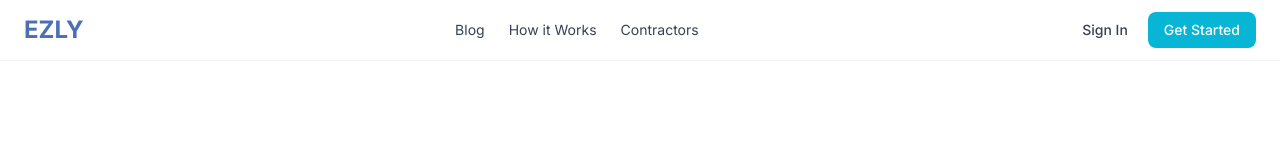
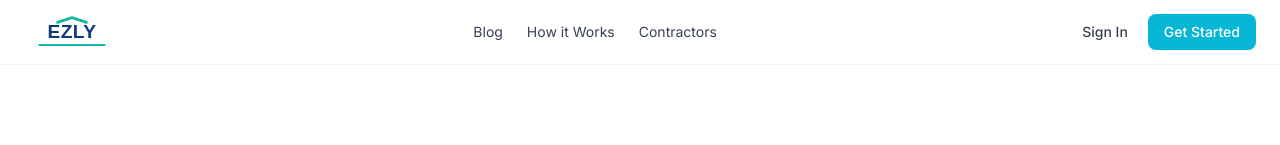
Before and after one commit to bpnelsen/ezly-dashboard, a Next.js app: page / in a window 1280 px wide. Shown: the top 145 px of the page. Built offline with nearby package versions, Linux system fonts and the light colour scheme; no server answers; the database is empty.

Commit message:
feat: add SVG logo component

```diff
--- a/app/page.tsx
+++ b/app/page.tsx
@@ -6,6 +6,7 @@ import Link from 'next/link'
 import { Search, Home as HomeIcon, Menu, X } from 'lucide-react'
 import { useState, useEffect } from 'react'
 import { supabase } from '@/lib/supabase-client'
+import EzlyLogo from '@/components/EzlyLogo'
 
 export default function Home() {
   const [serviceType, setServiceType] = useState('')
@@ -41,7 +42,9 @@ export default function Home() {
       {/* Navigation */}
       <nav className="sticky top-0 z-50 border-b border-gray-200/50 backdrop-blur-xl bg-white/90">
         <div className="max-w-7xl mx-auto px-4 sm:px-6 py-3 flex justify-between items-center">
-          <Link href="/" className="text-xl sm:text-2xl font-bold text-navy-500">EZLY</Link>
+          <Link href="/" className="flex items-center">
+            <EzlyLogo className="w-24 h-10" />
+          </Link>
 
           {/* Desktop Navigation */}
           <div className="hidden md:flex gap-6 items-center text-sm">
--- a/app/signup/contractor/page.tsx
+++ b/app/signup/contractor/page.tsx
@@ -88,6 +88,29 @@ export default function ContractorSignup() {
       if (authError) {
         setError(authError.message)
         return
+      }
+
+      // If signup successful, create profile record
+      if (data.user) {
+        const { error: profileError } = await supabase
+          .from('profiles')
+          .insert({
+            id: data.user.id,
+            email: formData.email,
+            full_name: formData.ownerName,
+            business_name: formData.businessName,
+            role: 'contractor',
+            metadata: {
+              serviceAreas: formData.serviceAreas,
+              specialties: formData.specialties,
+              yearsExperience: formData.yearsExperience,
+              licensed: formData.licensed,
+              insured: formData.insured,
+              howDidYouHear: formData.howDidYouHear
+            }
+          })
+
+        if (profileError) console.error('Error creating profile:', profileError)
       }
 
       // Redirect to dashboard
--- /dev/null
+++ b/components/EzlyLogo.tsx
@@ -0,0 +1,43 @@
+import React from 'react';
+
+const EzlyLogo = ({ className = "w-32 h-12" }: { className?: string }) => {
+  return (
+    <svg viewBox="0 0 400 120" className={className} xmlns="http://www.w3.org/2000/svg">
+      {/* Roof Peak / Checkmark */}
+      <path
+        d="M140 20 L200 0 L260 20"
+        fill="none"
+        stroke="#14b8a6"
+        strokeWidth="12"
+        strokeLinecap="round"
+        strokeLinejoin="round"
+      />
+
+      {/* EZLY Wordmark */}
+      <text
+        x="200"
+        y="85"
+        fontFamily="sans-serif"
+        fontWeight="bold"
+        fontSize="80"
+        fill="#0F3A7D"
+        textAnchor="middle"
+        letterSpacing="2"
+      >
+        EZLY
+      </text>
+
+      {/* Foundation Line */}
+      <rect
+        x="60"
+        y="110"
+        width="280"
+        height="8"
+        fill="#14b8a6"
+        rx="4"
+      />
+    </svg>
+  );
+};
+
+export default EzlyLogo;
```
